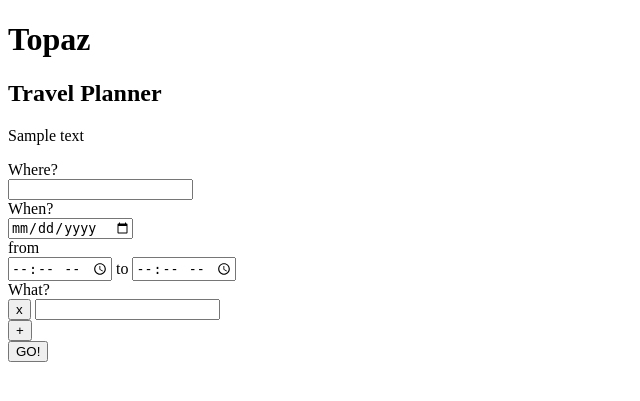
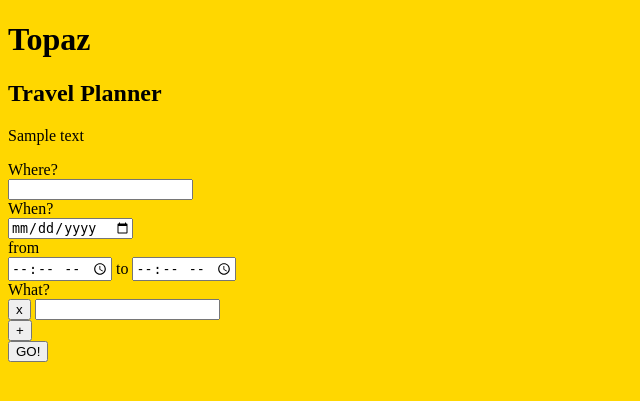
Before and after one commit to zperlo/Travel-Planner, a Django app: page / in a window 1280 px wide. Shown: the top 401 px of the page, without its empty margins (0-640 px from the left). Run offline with Django 3.2, Linux system fonts and the light colour scheme.

Commit message:
added background color as proof of concept for static files

```diff
--- /dev/null
+++ b/djangoTravelPlanner/Frontend/styles.css
@@ -0,0 +1,3 @@
+body {
+  background: gold;
+}
--- a/djangoTravelPlanner/djangoTravelPlanner/settings.py
+++ b/djangoTravelPlanner/djangoTravelPlanner/settings.py
@@ -117,3 +117,7 @@ USE_TZ = True
 # https://docs.djangoproject.com/en/3.0/howto/static-files/
 
 STATIC_URL = '/static/'
+
+STATICFILES_DIRS = (
+    os.path.join(BASE_DIR, 'Frontend'),
+)
--- a/djangoTravelPlanner/djangoTravelPlanner/urls.py
+++ b/djangoTravelPlanner/djangoTravelPlanner/urls.py
@@ -16,7 +16,10 @@ Including another URLconf
 from django.contrib import admin
 from django.urls import path
 from . import views
+from django.contrib.staticfiles.urls import staticfiles_urlpatterns
 
 urlpatterns = [
     path(r'', views.homepage),
 ]
+
+urlpatterns += staticfiles_urlpatterns()
--- a/djangoTravelPlanner/djangoTravelPlanner/views.py
+++ b/djangoTravelPlanner/djangoTravelPlanner/views.py
@@ -1,5 +1,6 @@
 from django.http import HttpResponse
 from django.shortcuts import render
 
+
 def homepage(request):
     return render(request, 'homepage.html')
--- a/djangoTravelPlanner/templates/homepage.html
+++ b/djangoTravelPlanner/templates/homepage.html
@@ -3,6 +3,7 @@
     <head>
         <meta charset="UTF-8">
         <title>Topaz</title>
+        <link rel="stylesheet" href="/static/styles.css">
     </head>
     <body>
     <h1>Topaz</h1>
```
